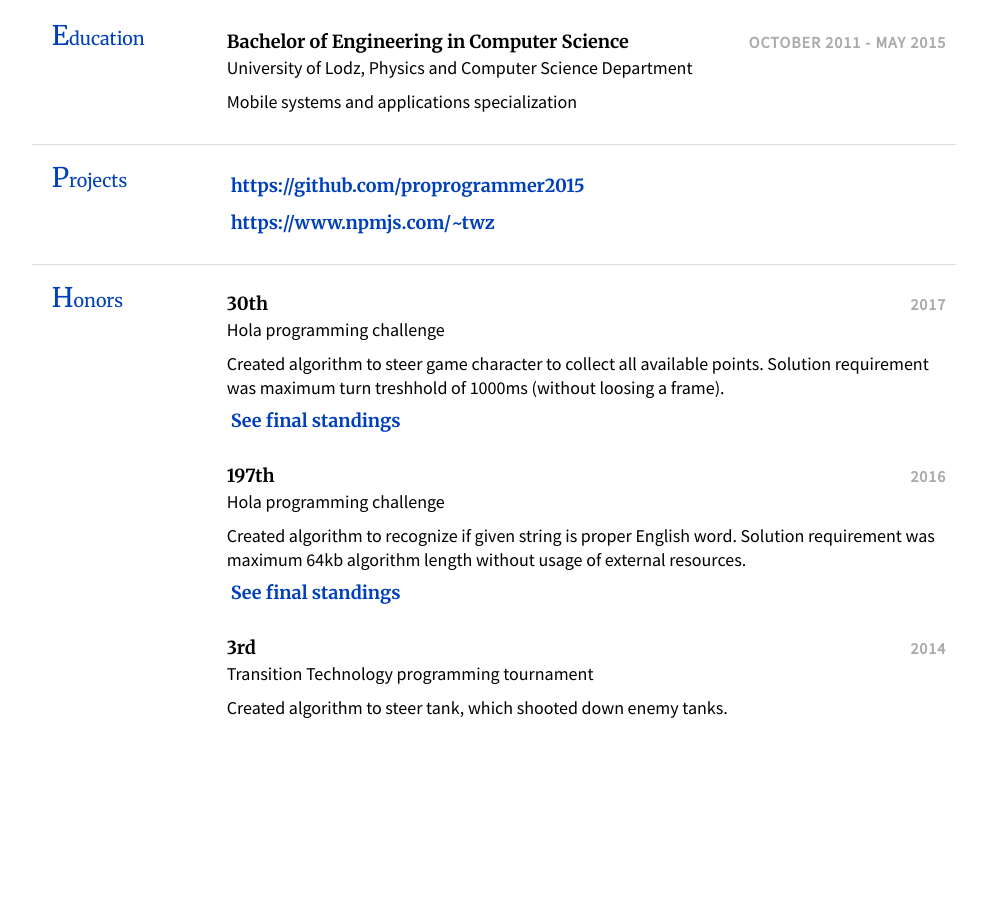
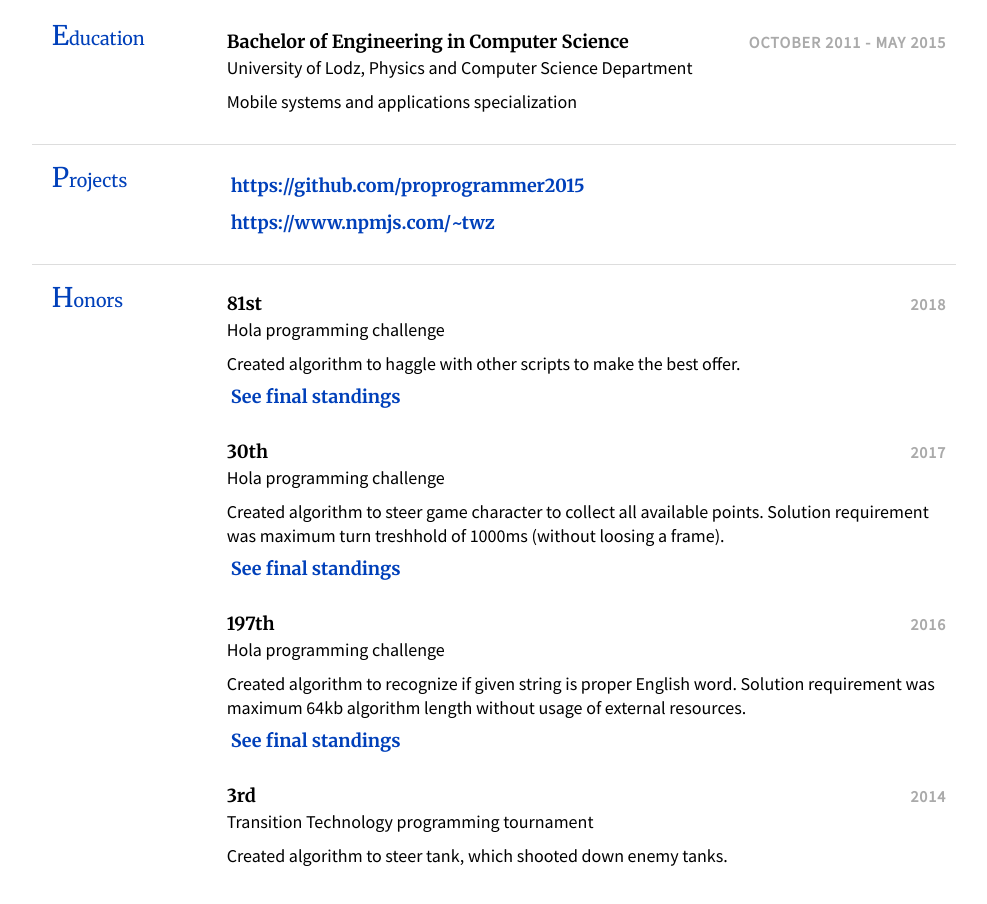
Before and after one commit to jacekmankowski/jacekmankowski.github.io, a plain HTML site: page resume.html in a window 1280 px wide. Shown: the part 1851-2755 px from the top of the page, without its empty margins (146-1133 px from the left). Drawn offline with Linux system fonts and the light colour scheme.

Commit message:
Added honors from 2018th

```diff
--- a/resume.html
+++ b/resume.html
@@ -232,6 +232,20 @@
 
                 <div class="section-text col-right">
                     <h3>
+                        <span class="emph">81st</span>
+                        <span class="col-right light">2018</span>
+                    </h3>
+                    <div class="row">Hola programming challenge</div>
+                    <div class="row subsection">
+                        Created algorithm to haggle with other scripts to make the best offer.
+                    </div>
+                    <h3>
+                        <a href="https://github.com/hola/challenge_haggling/blob/master/blog/04-final-standings.md#scores" target="_blank">See final standings</a>
+                    </h3>
+                </div>
+
+                <div class="section-text col-right">
+                    <h3>
                         <span class="emph">30th</span>
                         <span class="col-right light">2017</span>
                     </h3>
```
